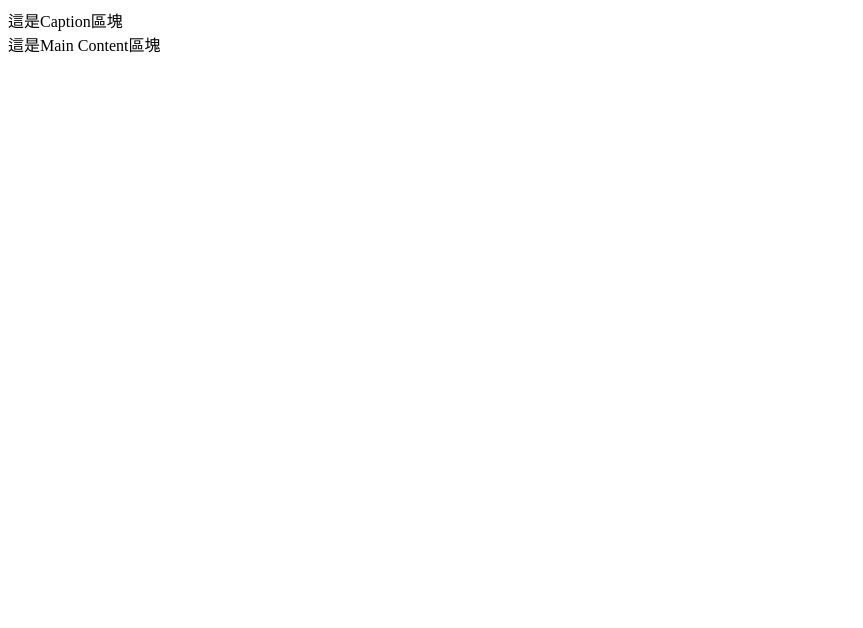
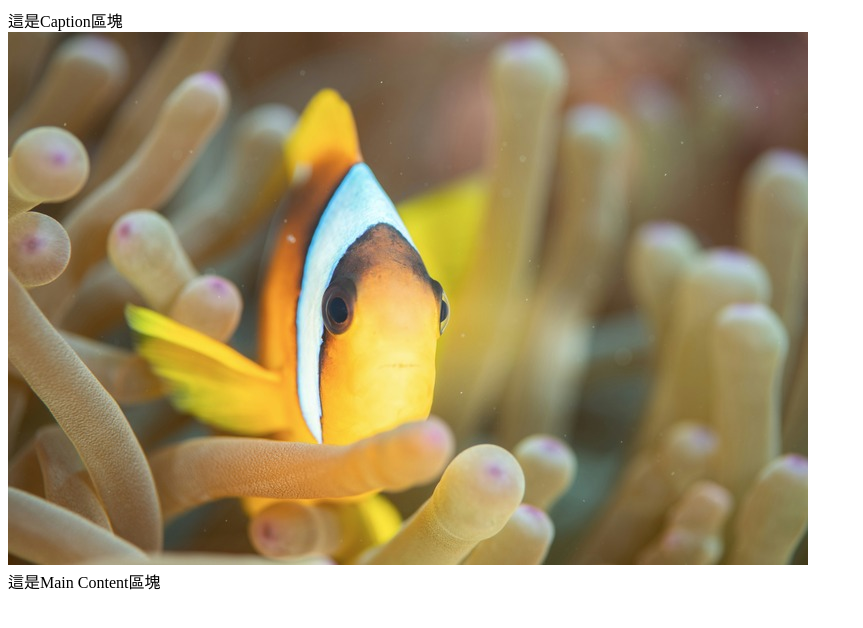
Before and after one commit to Mao2588/mao2588.github.com, a plain HTML site: page 0319/index.html in a window 1280 px wide. Shown: the whole page, without its empty margins (0-863 px from the left). Drawn offline with Linux system fonts and the light colour scheme.

Commit message:
Update index.html

```diff
--- a/0319/index.html
+++ b/0319/index.html
@@ -8,6 +8,7 @@
 
 <body>
 <div id="caption" class="title1">這是Caption區塊</div>
+<img src="image/nemo.jpg" width="800" height="533" alt=""/>
 <div id="maincontent" class="main1">這是Main Content區塊</div>
 </body>
 </html>
```
